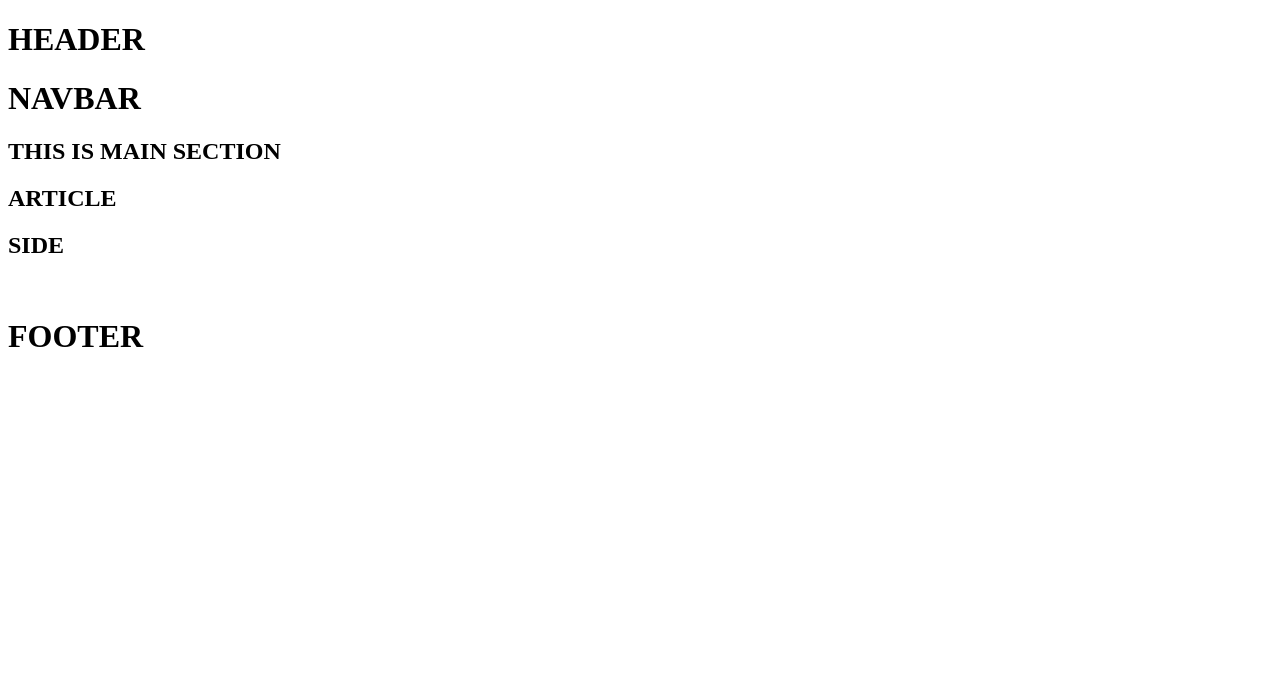
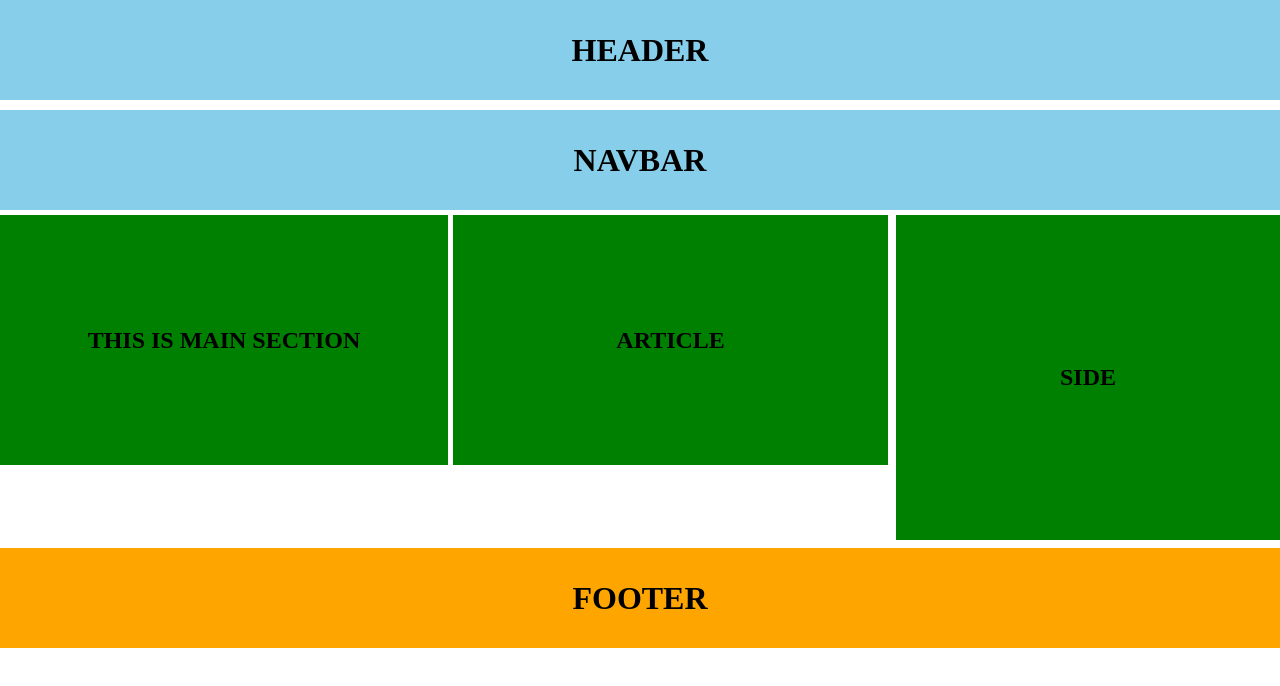
Before and after one commit to mahindrabhagat/Assignment-no.3, a plain HTML site: page index.html in a window 1280 px wide. Drawn offline with Linux system fonts and the light colour scheme; the site is published under a folder, as on GitHub Pages, so addresses that start at the root find nothing.

Commit message:
new commit

```diff
--- a/js/index.html
+++ b/index.html
@@ -5,7 +5,7 @@
     <meta http-equiv="X-UA-Compatible" content="IE=edge">
     <meta name="viewport" content="width=device-width, initial-scale=1.0">
     <title>Document</title>
-    <link rel="stylesheet" href="/css/style1.css">
+    <link rel="stylesheet" href="css/style1.css">
 </head>
 <body>
     <div class="header">
```
